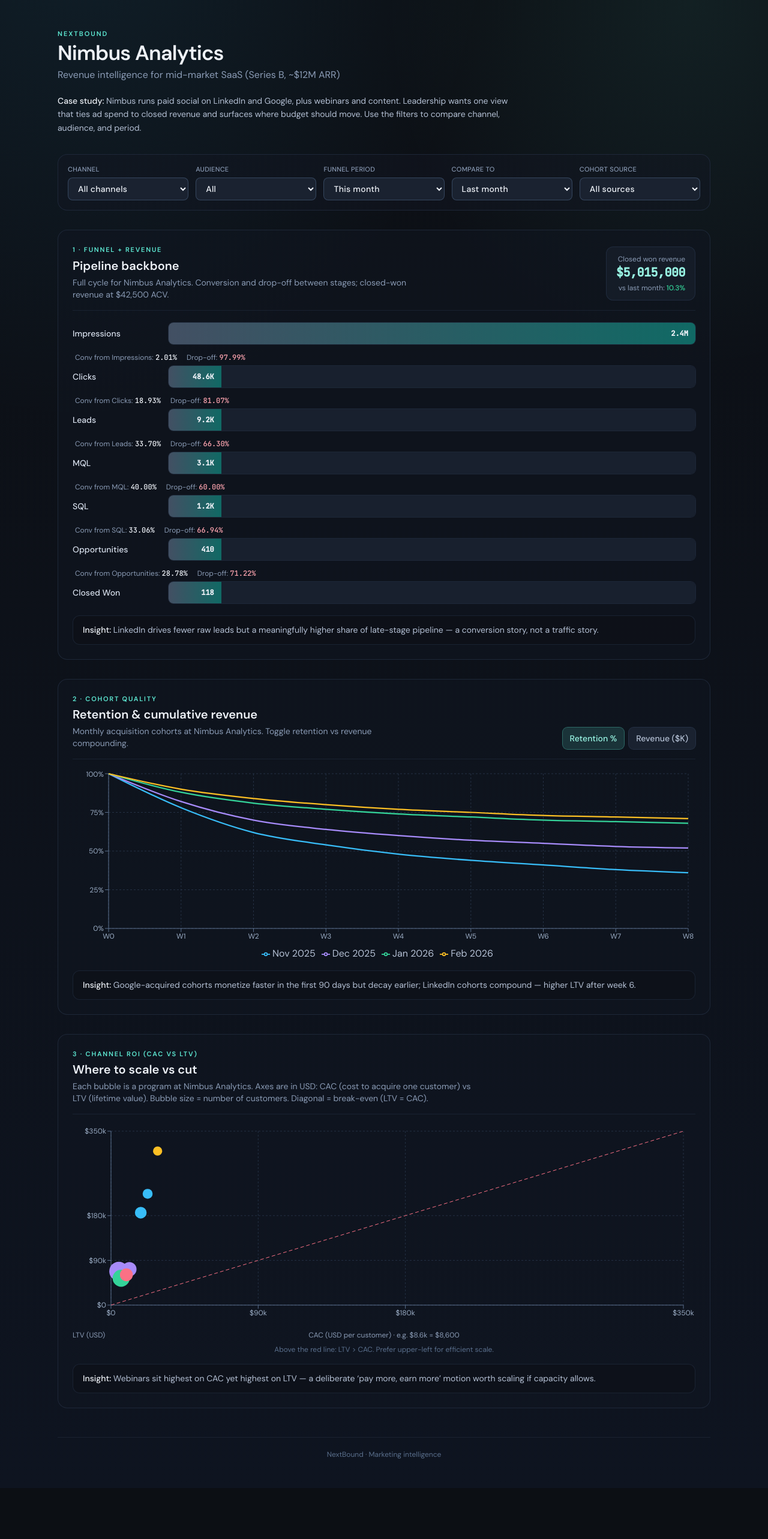
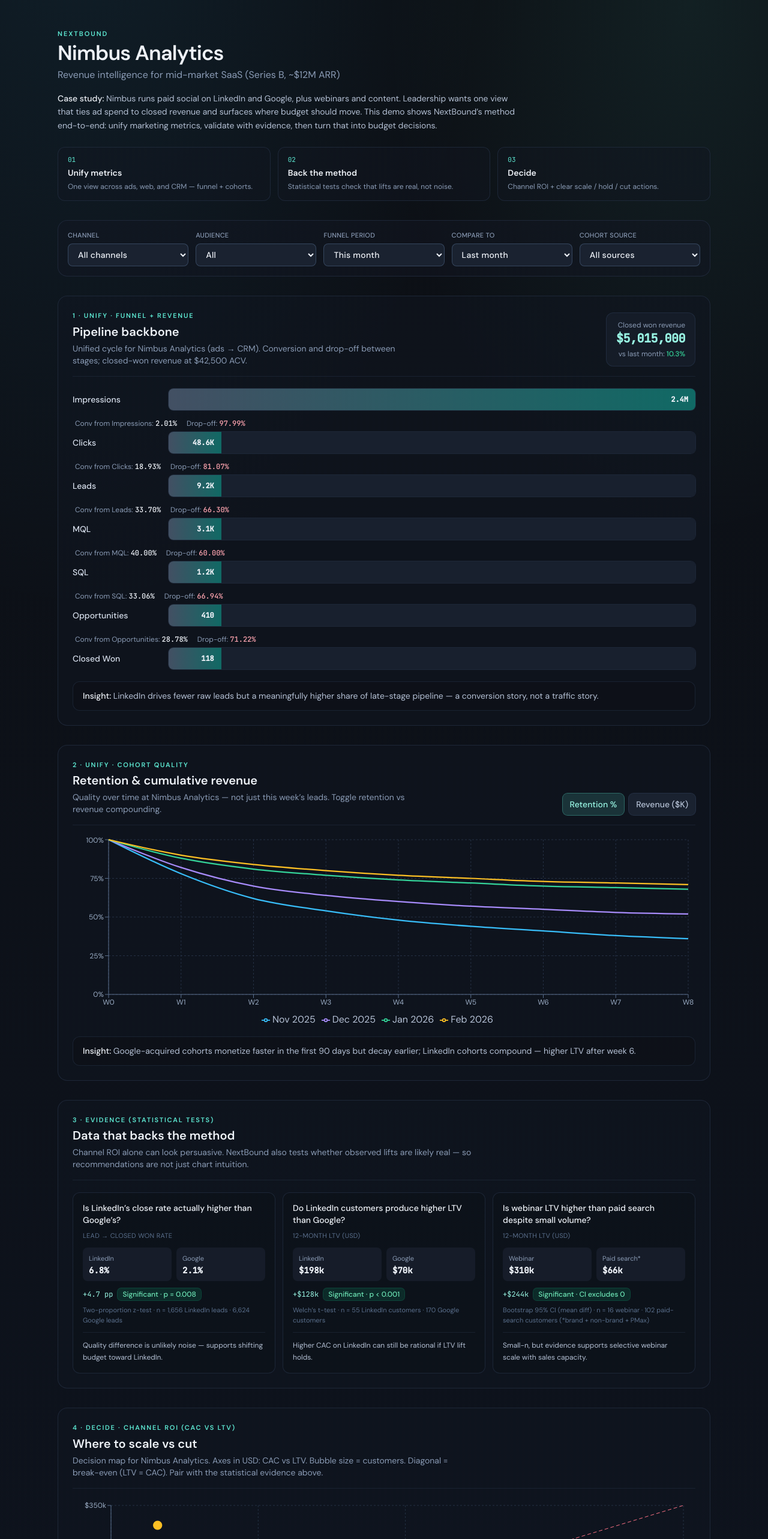
Before and after one commit to s1xxi/Marketing-, a React (Vite) app: page / in a window 1280 px wide. Shown: the top 2566 px of the page at 60% size. Before the commit the page ends 2481 px from the top, so only its background shows below. Built offline with nearby package versions, Linux system fonts and the light colour scheme.

Commit message:
feat: unify → evidence (stats) → decisions story on dashboard

```diff
--- a/src/App.tsx
+++ b/src/App.tsx
@@ -2,6 +2,8 @@
 import { CASE_STUDY } from "./data/caseStudy";
 import type { AudienceKey, ChannelKey, PeriodKey } from "./data/caseStudy";
 import { CohortSection } from "./components/CohortSection";
+import { DecisionsSection } from "./components/DecisionsSection";
+import { EvidenceSection } from "./components/EvidenceSection";
 import { FunnelSection } from "./components/FunnelSection";
 import { ScatterSection } from "./components/ScatterSection";
 
@@ -10,6 +12,24 @@
 
 const selectClass =
   "rounded-lg border border-ink-600/80 bg-ink-800 px-3 py-2 text-sm text-ink-100 outline-none transition focus:border-accent/50 focus:ring-2 focus:ring-accent/25";
+
+const METHOD_STEPS = [
+  {
+    n: "01",
+    title: "Unify metrics",
+    body: "One view across ads, web, and CRM — funnel + cohorts.",
+  },
+  {
+    n: "02",
+    title: "Back the method",
+    body: "Statistical tests check that lifts are real, not noise.",
+  },
+  {
+    n: "03",
+    title: "Decide",
+    body: "Channel ROI + clear scale / hold / cut actions.",
+  },
+] as const;
 
 export default function App() {
   const [channel, setChannel] = useState<ChannelKey>("all");
@@ -29,8 +49,6 @@
   return (
     <div className="mx-auto max-w-6xl px-4 py-8 md:px-8 md:py-12">
       <header className="mb-8">
-        <div className="flex flex-wrap items-end justify-between gap-3">
-          <div>
         <p className="text-[11px] font-semibold uppercase tracking-[0.18em] text-accent">
           NextBound
         </p>
@@ -40,12 +58,24 @@
         <p className="mt-1.5 max-w-2xl text-sm text-ink-400 md:text-base">
           {CASE_STUDY.tagline}
         </p>
+        <p className="mt-4 max-w-3xl text-sm leading-relaxed text-ink-300">
+          <span className="font-medium text-ink-100">Case study: </span>
+          {CASE_STUDY.narrative} This demo shows NextBound’s method end-to-end: unify marketing
+          metrics, validate with evidence, then turn that into budget decisions.
+        </p>
+
+        <div className="mt-6 grid gap-3 md:grid-cols-3">
+          {METHOD_STEPS.map((s) => (
+            <div
+              key={s.n}
+              className="rounded-xl border border-ink-700/70 bg-ink-900/45 px-4 py-3"
+            >
+              <p className="font-mono text-[11px] text-accent">{s.n}</p>
+              <p className="mt-1 text-sm font-semibold text-ink-100">{s.title}</p>
+              <p className="mt-1 text-xs leading-relaxed text-ink-400">{s.body}</p>
             </div>
+          ))}
         </div>
-        <p className="mt-5 max-w-3xl text-sm leading-relaxed text-ink-300">
-          <span className="font-medium text-ink-100">Case study: </span>
-          {CASE_STUDY.narrative} Use the filters to compare channel, audience, and period.
-        </p>
       </header>
 
       <div className="mb-8 grid gap-3 rounded-2xl border border-ink-700/70 bg-ink-900/50 p-4 sm:grid-cols-2 lg:grid-cols-5">
@@ -127,11 +157,13 @@
           metric={cohortMetric}
           onMetricChange={setCohortMetric}
         />
+        <EvidenceSection />
         <ScatterSection />
+        <DecisionsSection />
       </div>
 
       <footer className="mt-12 border-t border-ink-800 pt-5 text-center text-xs text-ink-500">
-        NextBound · Marketing intelligence
+        NextBound · Unify metrics → evidence → decisions
       </footer>
     </div>
   );
--- a/src/components/CohortSection.tsx
+++ b/src/components/CohortSection.tsx
@@ -55,14 +55,14 @@
       <header className="mb-4 flex flex-col gap-3 border-b border-ink-700/50 pb-4 md:flex-row md:items-end md:justify-between">
         <div>
           <p className="text-[11px] font-semibold uppercase tracking-[0.16em] text-accent">
-            2 · Cohort quality
+            2 · Unify · Cohort quality
           </p>
           <h2 className="mt-1 text-lg font-semibold text-ink-100 md:text-xl">
             Retention & cumulative revenue
           </h2>
           <p className="mt-1 max-w-xl text-sm text-ink-400">
-            Monthly acquisition cohorts at {CASE_STUDY.company}. Toggle retention vs revenue
-            compounding.
+            Quality over time at {CASE_STUDY.company} — not just this week’s leads. Toggle
+            retention vs revenue compounding.
           </p>
         </div>
         <div className="flex gap-2">
--- /dev/null
+++ b/src/components/DecisionsSection.tsx
@@ -0,0 +1,55 @@
+import { DECISIONS } from "../data/caseStudy";
+
+const ACTION_STYLE: Record<(typeof DECISIONS)[number]["action"], string> = {
+  Scale: "bg-emerald-500/15 text-emerald-300 ring-1 ring-emerald-500/35",
+  "Hold / optimize": "bg-amber-500/15 text-amber-200 ring-1 ring-amber-500/30",
+  "Cut / redesign": "bg-rose-500/15 text-rose-300 ring-1 ring-rose-500/30",
+};
+
+export function DecisionsSection() {
+  return (
+    <section className="rounded-2xl border border-ink-700/70 bg-ink-900/55 p-5 md:p-6">
+      <header className="mb-5 border-b border-ink-700/50 pb-4">
+        <p className="text-[11px] font-semibold uppercase tracking-[0.16em] text-accent">
+          5 · Decisions
+        </p>
+        <h2 className="mt-1 text-lg font-semibold text-ink-100 md:text-xl">
+          What leadership should do next
+        </h2>
+        <p className="mt-1 max-w-2xl text-sm text-ink-400">
+          Unified metrics + statistical evidence → budget actions. This is the NextBound output:
+          not just reporting, but recommended moves.
+        </p>
+      </header>
+
+      <div className="overflow-x-auto">
+        <table className="w-full min-w-[640px] border-collapse text-left text-sm">
+          <thead>
+            <tr className="border-b border-ink-700/70 text-[11px] uppercase tracking-wide text-ink-500">
+              <th className="pb-2 pr-3 font-medium">Action</th>
+              <th className="pb-2 pr-3 font-medium">Program</th>
+              <th className="pb-2 pr-3 font-medium">Why</th>
+              <th className="pb-2 font-medium">Backed by</th>
+            </tr>
+          </thead>
+          <tbody>
+            {DECISIONS.map((d) => (
+              <tr key={d.id} className="border-b border-ink-800/80 align-top">
+                <td className="py-3 pr-3">
+                  <span
+                    className={`inline-block rounded-md px-2 py-1 text-xs font-semibold ${ACTION_STYLE[d.action]}`}
+                  >
+                    {d.action}
+                  </span>
+                </td>
+                <td className="py-3 pr-3 font-medium text-ink-100">{d.program}</td>
+                <td className="py-3 pr-3 text-ink-300">{d.rationale}</td>
+                <td className="py-3 text-ink-400">{d.evidence}</td>
+              </tr>
+            ))}
+          </tbody>
+        </table>
+      </div>
+    </section>
+  );
+}
--- /dev/null
+++ b/src/components/EvidenceSection.tsx
@@ -0,0 +1,63 @@
+import { STAT_TESTS } from "../data/caseStudy";
+
+export function EvidenceSection() {
+  return (
+    <section className="rounded-2xl border border-ink-700/70 bg-ink-900/55 p-5 md:p-6">
+      <header className="mb-5 border-b border-ink-700/50 pb-4">
+        <p className="text-[11px] font-semibold uppercase tracking-[0.16em] text-accent">
+          3 · Evidence (statistical tests)
+        </p>
+        <h2 className="mt-1 text-lg font-semibold text-ink-100 md:text-xl">
+          Data that backs the method
+        </h2>
+        <p className="mt-1 max-w-2xl text-sm text-ink-400">
+          Channel ROI alone can look persuasive. NextBound also tests whether observed lifts are
+          likely real — so recommendations are not just chart intuition.
+        </p>
+      </header>
+
+      <div className="grid gap-3 md:grid-cols-3">
+        {STAT_TESTS.map((t) => (
+          <article
+            key={t.id}
+            className="flex flex-col rounded-xl border border-ink-700/70 bg-ink-950/40 p-4"
+          >
+            <p className="text-sm font-medium leading-snug text-ink-100">{t.question}</p>
+            <p className="mt-2 text-[11px] uppercase tracking-wide text-ink-500">{t.metric}</p>
+
+            <div className="mt-3 grid grid-cols-2 gap-2 text-sm">
+              <div className="rounded-lg bg-ink-800/70 px-2.5 py-2">
+                <p className="text-[11px] text-ink-400">{t.aLabel}</p>
+                <p className="font-mono font-semibold text-ink-100">{t.aValue}</p>
+              </div>
+              <div className="rounded-lg bg-ink-800/70 px-2.5 py-2">
+                <p className="text-[11px] text-ink-400">{t.bLabel}</p>
+                <p className="font-mono font-semibold text-ink-100">{t.bValue}</p>
+              </div>
+            </div>
+
+            <div className="mt-3 flex flex-wrap items-center gap-2 text-xs">
+              <span className="font-mono text-accent-glow">{t.delta}</span>
+              <span
+                className={`rounded-md px-2 py-0.5 font-medium ${
+                  t.significant
+                    ? "bg-emerald-500/15 text-emerald-300 ring-1 ring-emerald-500/30"
+                    : "bg-ink-700 text-ink-300"
+                }`}
+              >
+                {t.significant ? "Significant" : "Not significant"} · {t.pValue}
+              </span>
+            </div>
+
+            <p className="mt-2 text-[11px] text-ink-500">
+              {t.test} · {t.nNote}
+            </p>
+            <p className="mt-3 border-t border-ink-700/50 pt-3 text-xs leading-relaxed text-ink-300">
+              {t.implication}
+            </p>
+          </article>
+        ))}
+      </div>
+    </section>
+  );
+}
--- a/src/components/FunnelSection.tsx
+++ b/src/components/FunnelSection.tsx
@@ -45,14 +45,14 @@
       <header className="mb-5 flex flex-col gap-3 border-b border-ink-700/50 pb-4 md:flex-row md:items-end md:justify-between">
         <div>
           <p className="text-[11px] font-semibold uppercase tracking-[0.16em] text-accent">
-            1 · Funnel + revenue
+            1 · Unify · Funnel + revenue
           </p>
           <h2 className="mt-1 text-lg font-semibold text-ink-100 md:text-xl">
             Pipeline backbone
           </h2>
           <p className="mt-1 max-w-xl text-sm text-ink-400">
-            Full cycle for {CASE_STUDY.company}. Conversion and drop-off between stages;
-            closed-won revenue at {formatUsd(ACV_USD)} ACV.
+            Unified cycle for {CASE_STUDY.company} (ads → CRM). Conversion and drop-off between
+            stages; closed-won revenue at {formatUsd(ACV_USD)} ACV.
           </p>
         </div>
         <div className="rounded-xl border border-ink-700/80 bg-ink-800/60 px-4 py-3 text-left md:text-right">
--- a/src/components/ScatterSection.tsx
+++ b/src/components/ScatterSection.tsx
@@ -30,15 +30,14 @@
     <section className="rounded-2xl border border-ink-700/70 bg-ink-900/55 p-5 md:p-6">
       <header className="mb-4 border-b border-ink-700/50 pb-4">
         <p className="text-[11px] font-semibold uppercase tracking-[0.16em] text-accent">
-          3 · Channel ROI (CAC vs LTV)
+          4 · Decide · Channel ROI (CAC vs LTV)
         </p>
         <h2 className="mt-1 text-lg font-semibold text-ink-100 md:text-xl">
           Where to scale vs cut
         </h2>
         <p className="mt-1 max-w-2xl text-sm text-ink-400">
-          Each bubble is a program at {CASE_STUDY.company}. Axes are in USD: CAC (cost to acquire
-          one customer) vs LTV (lifetime value). Bubble size = number of customers. Diagonal =
-          break-even (LTV = CAC).
+          Decision map for {CASE_STUDY.company}. Axes in USD: CAC vs LTV. Bubble size = customers.
+          Diagonal = break-even (LTV = CAC). Pair with the statistical evidence above.
         </p>
       </header>
 
--- a/src/data/caseStudy.ts
+++ b/src/data/caseStudy.ts
@@ -290,3 +290,107 @@
   scatter:
     "Webinars sit highest on CAC yet highest on LTV — a deliberate ‘pay more, earn more’ motion worth scaling if capacity allows.",
 } as const;
+
+/** Sample evidence layer: statistical comparisons that back NextBound’s method. */
+export type StatTestRow = {
+  id: string;
+  question: string;
+  metric: string;
+  aLabel: string;
+  bLabel: string;
+  aValue: string;
+  bValue: string;
+  delta: string;
+  test: string;
+  pValue: string;
+  significant: boolean;
+  nNote: string;
+  implication: string;
+};
+
+export const STAT_TESTS: StatTestRow[] = [
+  {
+    id: "close-rate",
+    question: "Is LinkedIn’s close rate actually higher than Google’s?",
+    metric: "Lead → Closed Won rate",
+    aLabel: "LinkedIn",
+    bLabel: "Google",
+    aValue: "6.8%",
+    bValue: "2.1%",
+    delta: "+4.7 pp",
+    test: "Two-proportion z-test",
+    pValue: "p = 0.008",
+    significant: true,
+    nNote: "n = 1,656 LinkedIn leads · 6,624 Google leads",
+    implication: "Quality difference is unlikely noise — supports shifting budget toward LinkedIn.",
+  },
+  {
+    id: "ltv",
+    question: "Do LinkedIn customers produce higher LTV than Google?",
+    metric: "12-month LTV (USD)",
+    aLabel: "LinkedIn",
+    bLabel: "Google",
+    aValue: "$198k",
+    bValue: "$70k",
+    delta: "+$128k",
+    test: "Welch’s t-test",
+    pValue: "p < 0.001",
+    significant: true,
+    nNote: "n = 55 LinkedIn customers · 170 Google customers",
+    implication: "Higher CAC on LinkedIn can still be rational if LTV lift holds.",
+  },
+  {
+    id: "webinar",
+    question: "Is webinar LTV higher than paid search despite small volume?",
+    metric: "12-month LTV (USD)",
+    aLabel: "Webinar",
+    bLabel: "Paid search*",
+    aValue: "$310k",
+    bValue: "$66k",
+    delta: "+$244k",
+    test: "Bootstrap 95% CI (mean diff)",
+    pValue: "CI excludes 0",
+    significant: true,
+    nNote: "n = 16 webinar · 102 paid-search customers (*brand + non-brand + PMax)",
+    implication: "Small-n, but evidence supports selective webinar scale with sales capacity.",
+  },
+];
+
+export type DecisionRow = {
+  id: string;
+  action: "Scale" | "Hold / optimize" | "Cut / redesign";
+  program: string;
+  rationale: string;
+  evidence: string;
+};
+
+export const DECISIONS: DecisionRow[] = [
+  {
+    id: "d-li",
+    action: "Scale",
+    program: "LinkedIn (Sponsored + ABM)",
+    rationale: "Fewer leads, but higher close rate and LTV — better ROMI per dollar.",
+    evidence: "Close-rate and LTV tests significant; strong CAC:LTV on scatter.",
+  },
+  {
+    id: "d-webinar",
+    action: "Scale",
+    program: "Webinar Series",
+    rationale: "Highest LTV; expensive CAC is justified if AEs can absorb volume.",
+    evidence: "Bootstrap LTV lift vs paid search; top-right of ROI plot.",
+  },
+  {
+    id: "d-google",
+    action: "Hold / optimize",
+    program: "Google Search",
+    rationale: "Keep for efficient volume and fast early revenue; tighten non-brand.",
+    evidence: "High volume, weaker late-stage conversion and earlier cohort decay.",
+  },
+  {
+    id: "d-pmax",
+    action: "Cut / redesign",
+    program: "PMax Retargeting",
+    rationale: "Weak LTV relative to CAC; redeploy budget to proven quality channels.",
+    evidence: "Below-efficient zone on CAC vs LTV; thin contribution to closed-won quality.",
+  },
+];
```
Lines whose indentation alone changed are shown as unchanged.
